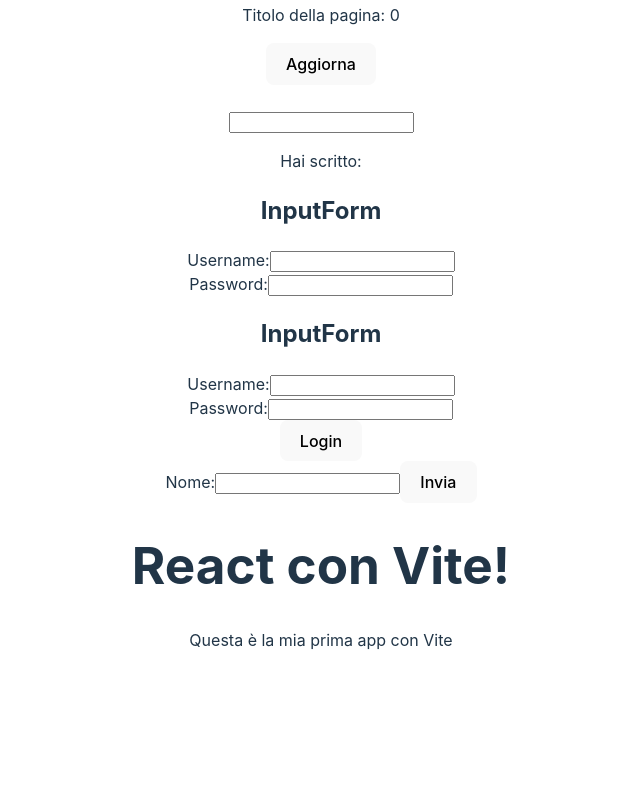
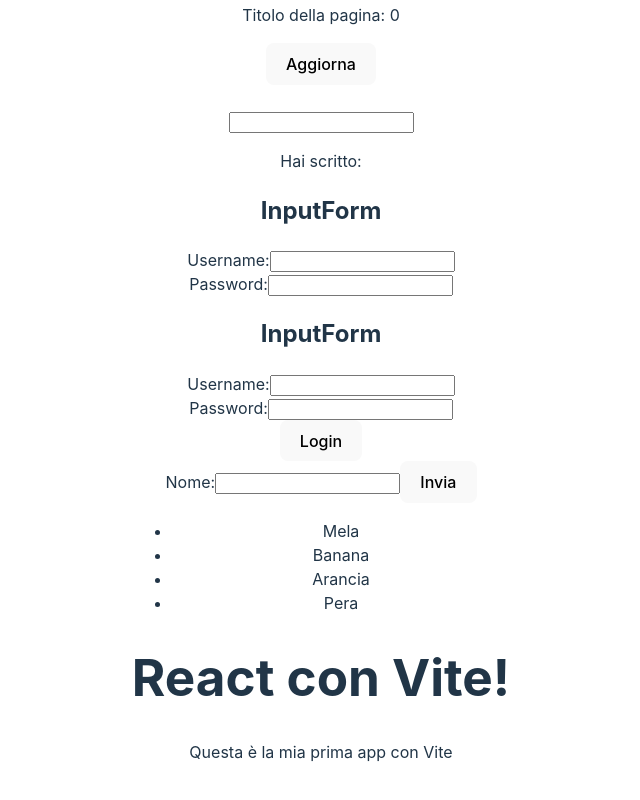
Before and after one commit to marinademinescu/nicoleo-react, a React (Vite) app: page / in a window 1280 px wide. Shown: the part 493-1293 px from the top of the page, without its empty margins (319-959 px from the left). Before the commit the page ends 1193 px from the top, so only its background shows below. Built offline with nearby package versions, Linux system fonts and the light colour scheme.

Commit message:
ItemList

```diff
--- a/src/App.jsx
+++ b/src/App.jsx
@@ -11,9 +11,11 @@
 import LoginForm from './components/LoginForm/LoginForm';
 import Submit from './components/Submit/Submit';
 import UncontrolledInput from './components/UncontrolledInput/UncontrolledInput';
+import ItemList from './components/ItemList/ItemList';
 
 function App() {
 
+  const items = ['Mela', 'Banana', 'Arancia', 'Pera'];
 
   return (
     <div>
@@ -29,6 +31,7 @@
       <LoginForm />
       <Submit />
       <UncontrolledInput />
+      <ItemList items={items} />
       <h1>React con Vite!</h1>
       <p>Questa è la mia prima app con Vite</p>
     </div>
--- /dev/null
+++ b/src/components/ItemList/ItemList.jsx
@@ -0,0 +1,15 @@
+import { useState } from 'react';
+
+const ItemList = ({items}) => {
+
+
+  return (
+    <ul>
+      {items.map((fruit, index) => (
+        <li key={`fruits-items-${index}`}>{fruit}</li>
+      ))}
+    </ul>
+  );
+};
+
+export default ItemList;
```
